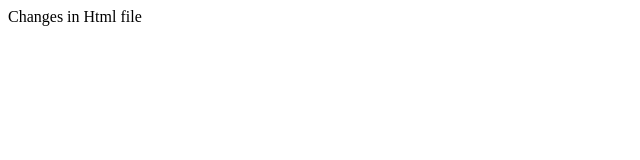
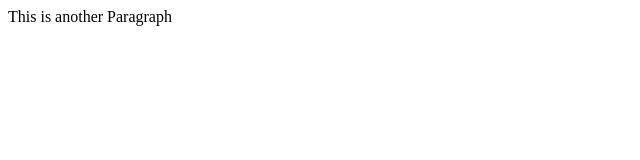
Before and after one commit to satya13010/freshersbatch-oct16, a plain HTML site: page index.html in a window 1280 px wide. Shown: the full height of the page, 0-640 px from the left. Drawn offline with Linux system fonts and the light colour scheme.

Commit message:
Revert "committed changes"
This reverts commit c378355dee9bdf86bbc85cc2c85b5d74aa82754b.

```diff
--- a/index.html
+++ b/index.html
@@ -1,7 +1,7 @@
 <html>
 <head><title>This is an HTML file</title>
 </head>
-<body><p>Changes in Html file</p>
+<body><p>This is another Paragraph</p>
 </body>
 
 </html>
```
